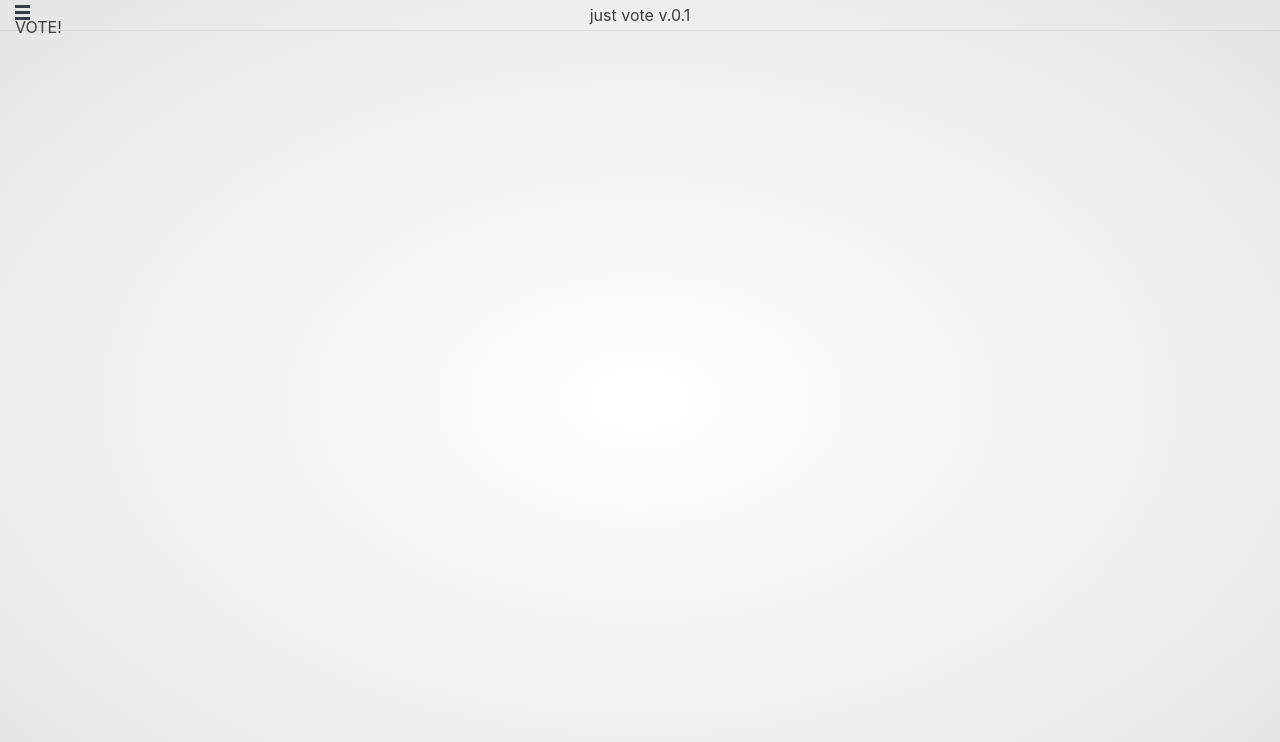
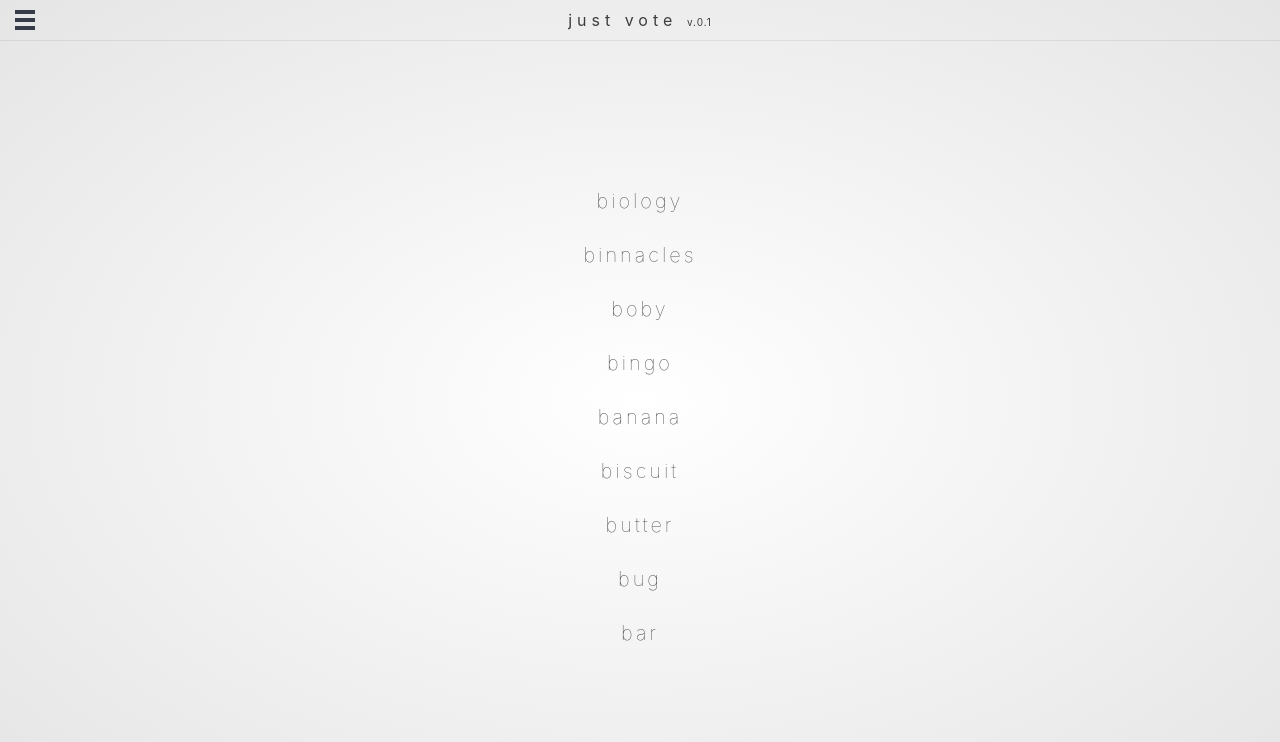
Before and after one commit to kazmierowski/just-vote, a React (Create React App) app: page /vote in a window 1280 px wide. Shown: the top 742 px of the page. Built offline with nearby package versions, Linux system fonts and the light colour scheme.

Commit message:
Server basic setup

```diff
--- a/src/App.js
+++ b/src/App.js
@@ -6,6 +6,11 @@ import { BrowserRouter as Router, Route, Link } from "react-router-dom";
 import { routes } from './router';
 
 class App extends Component {
+
+    componentDidMount() {
+        window.scrollTo(0,1);
+    }
+
     render() {
         return (
 
--- a/src/Components/Header/Header.js
+++ b/src/Components/Header/Header.js
@@ -8,7 +8,7 @@ class Header extends Component {
         return(
             <header className="Header">
                 <p>
-                    just vote <span className="App-header-version">v.0.1</span>
+                    just vote <span className="Header-version">v.0.1</span>
                 </p>
             </header>
         )
--- a/src/Components/Header/Header.scss
+++ b/src/Components/Header/Header.scss
@@ -16,9 +16,11 @@
 
   p {
     margin: 0;
+    letter-spacing: 5px;
   }
 
   &-version {
-    font-size: 8px;
+    font-size: 10px;
+    letter-spacing: 1px !important;
   }
 }
--- a/src/Components/Insert/Insert.scss
+++ b/src/Components/Insert/Insert.scss
@@ -3,10 +3,10 @@
   .Insert-form {
     display: flex;
     flex-direction: column;
-    justify-content: center;
+    justify-content: start;
     align-items: normal;
     text-align: center;
-    min-height: 100vh;
+    min-height: 90vh;
   }
 
 }
--- a/src/Components/SideMenu/SideMenu.scss
+++ b/src/Components/SideMenu/SideMenu.scss
@@ -3,8 +3,8 @@
 /* Position and sizing of burger button */
 .bm-burger-button {
   position: fixed;
-  width: 15px;
-  height: 15px;
+  width: 20px;
+  height: 20px;
   left: 15px;
   top: $header-padding-top;
 }
--- a/src/Components/Vote/Vote.js
+++ b/src/Components/Vote/Vote.js
@@ -1,11 +1,63 @@
 import React, {Component} from 'react';
 import './Vote.scss';
 
+const testList = ['biology', 'binnacles', 'boby', 'bingo', 'banana', 'biscuit', 'butter', 'bug', 'bar'];
+
+const VotingList = (props) => (
+
+    <ul className="Vote-select">
+        {
+            props.listOfNames.map((name, index) => (
+                <li key={index} type="checkbox" id={index} className="Vote-select-element"
+                    onClick={props.onClickHandler}>{name}</li>
+            ))
+        }
+    </ul>
+)
+
 class Vote extends Component {
 
+    constructor(props) {
+        super(props);
+
+        this.state = {
+            selectedElements: new Array(),
+        }
+
+        this.voteClickHandler = this.voteClickHandler.bind(this);
+    }
+
+    voteClickHandler(e) {
+        let targetId = e.target.id;
+
+        if (e.target.classList.contains('selected')) {
+            this.setState({
+                selectedElements: this.state.selectedElements.filter(element => element != e.target.id)
+            });
+
+            e.target.classList.remove('selected');
+        } else {
+            if (this.state.selectedElements.length < 2) {
+                this.setState(prevState => ({
+                    selectedElements: [...prevState.selectedElements, targetId]
+                }))
+
+                e.target.classList.add('selected');
+            } else {
+                // handler for displaying information about already max amount of selected elements
+            }
+        }
+
+        if(this.state.selectedElements.length === 2) {
+
+        }
+    }
+
     render() {
-        return(
-            <p>VOTE!</p>
+        return (
+            <div className="Vote">
+                <VotingList listOfNames={testList} onClickHandler={this.voteClickHandler}/>
+            </div>
         )
     }
 }
--- a/src/Components/Vote/Vote.scss
+++ b/src/Components/Vote/Vote.scss
@@ -0,0 +1,34 @@
+@import './../../variables.scss';
+
+.Vote {
+
+  position: relative;
+
+  &-select {
+
+    display: flex;
+    flex-direction: column;
+    justify-content: center;
+    align-items: normal;
+    text-align: center;
+    min-height: 90vh;
+
+    list-style-type: none;
+    padding: 0;
+
+    &-element {
+
+      font-size: 20px;
+      font-weight: lighter;
+      letter-spacing: 3px;
+
+      padding: 15px;
+      cursor: pointer;
+
+      &.selected {
+        font-weight: bold;
+        color: $c-vd-blue;
+      }
+    }
+  }
+}
--- a/src/variables.scss
+++ b/src/variables.scss
@@ -1,11 +1,11 @@
-// core sizes
-$core-padding: 0 15px 0 15px;
 
 // header
-$header-height: 30px;
-$header-padding-top: 5px;
+$header-height: 40px;
+$header-padding-top: 10px;
 $header-padding-bottom: $header-padding-top;
 
+// core sizes
+$core-padding: 40px 15px 0 15px;
 
 // colours
 $c-text-colour-main: #3d3d3d;
```
Also changed, not shown: package.json (+8 -2 lines), 2 other files (tests, documents, lock files or other folders).
